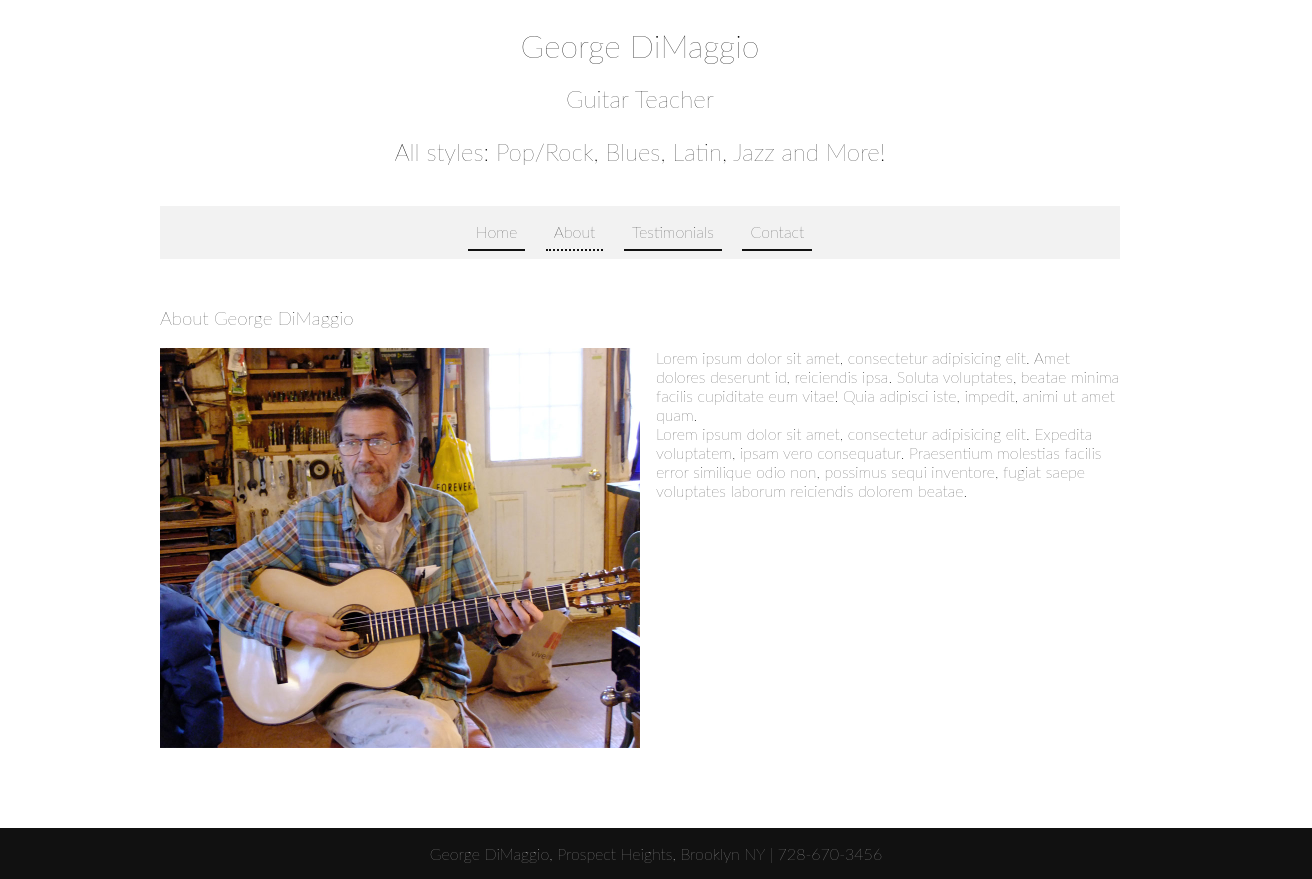
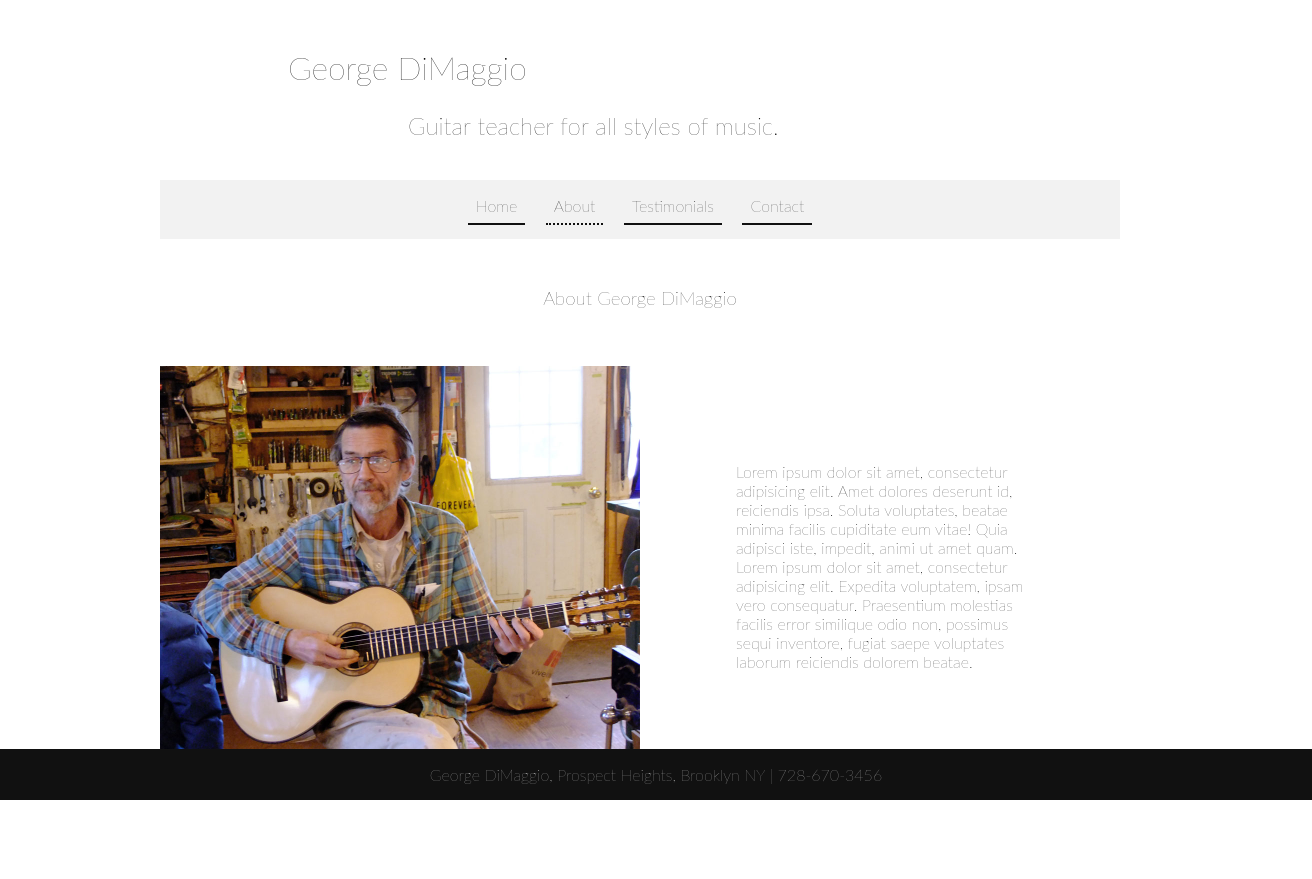
Before and after one commit to thomaskoji/mmp200, a plain HTML site: page about.html in a window 1280 px wide. Shown: the whole page, 1312 px wide, since content can reach past the window. After the commit the page ends 800 px from the top, so only its background shows below. Drawn offline with Linux system fonts and the light colour scheme.

Commit message:
Add files via upload

```diff
--- a/about.html
+++ b/about.html
@@ -9,10 +9,9 @@
     <body>
         <div id="wrapper">
 
-            <header>
-                <h1>George DiMaggio</h1>
-                <h2>Guitar Teacher</h2>
-                <h2> All styles: Pop/Rock, Blues, Latin, Jazz and More!</h2>
+            <header class="title">
+                <h1><a href="index.html">George DiMaggio</a></h1>
+                <h2>Guitar teacher for all styles of music.</h2>
             </header>
 
             <nav>
--- a/style.css
+++ b/style.css
@@ -8,11 +8,11 @@
 #wrapper{
     max-width: 960px;
     margin: 0 auto;
-    border
+    padding: 1em;
 }
 
 strong {
-    font-weight: 400;
+    font-weight: bold;
 }
 
 header {
@@ -26,16 +26,7 @@ header a {
 }
 
 .title {
-    text-align: left;
-    padding-left: 8em;
-}
-
-.title h1, h2 {
-    font-weight: 100;
-}
-
-.title h2{
-    padding-left: 5em;
+    font-size: 70%;
 }
 
 nav {
@@ -73,7 +64,11 @@ p, h2, h3{
 }
 
 h1, h2, h3 {
-    margin-top: 0.8em;
+    margin-top: 1em;
+}
+
+#about a{
+    color:black;
 }
 
 #philosophy ul {
@@ -86,9 +81,10 @@ h1, h2, h3 {
 }
 
 #sergei {
-    width: 50%;
+    width: 100%;
     float: left;
-    margin-right: 1em;
+    margin-right: 6em;
+    margin-bottom: 1em;
 }
 
 blockquote {
@@ -109,6 +105,26 @@ footer {
 
 @media (min-width: 768px) {
 
+    #sergei {
+        width: 50%;
+        float: left;
+        margin-right: 6em;
+    }
+
+    .title {
+        text-align: left;
+        padding-left: 8em;
+        font-size: 100%;
+    }
+
+    .title h1, h2 {
+        font-weight: 100;
+    }
+
+    .title h2{
+        padding-left: 5em;
+    }
+
     nav li{
         text-align: center;
         display:inline-block;
@@ -125,6 +141,7 @@ footer {
         display: block;
         border-bottom: solid 2px #111111;
         padding: 0.5em;
+        margin-bottom: 0.4em;
     }
 
     .active {
@@ -136,6 +153,20 @@ footer {
         border-bottom: dotted 2px #111111;
     }
 
+    #content p {
+        padding: 6em;
+    }
+
+    #content h3 {
+        text-align: center;
+        margin-bottom: 3em;
+    }
+
+    #contact {
+        text-align: center;
+    }
+
+
     .col-3{
         width:32%;
         float:left;
@@ -146,4 +177,10 @@ footer {
         margin:0;
     }
 
+    footer {
+        position:fixed;
+        left:0px;
+        bottom:0px;
+    }
+
 }
```
Also changed, not shown: contact.html (+4 -6 lines), index.html (+4 -4 lines), testimonials.html (+3 -4 lines).
